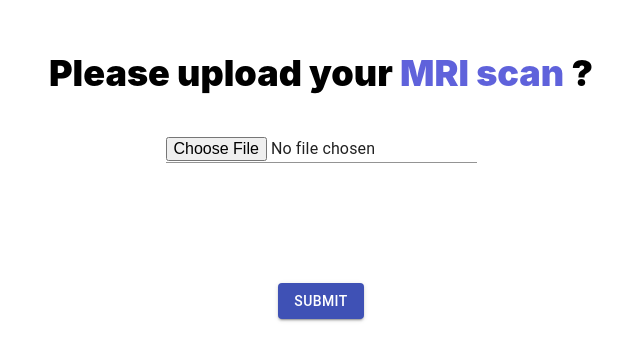
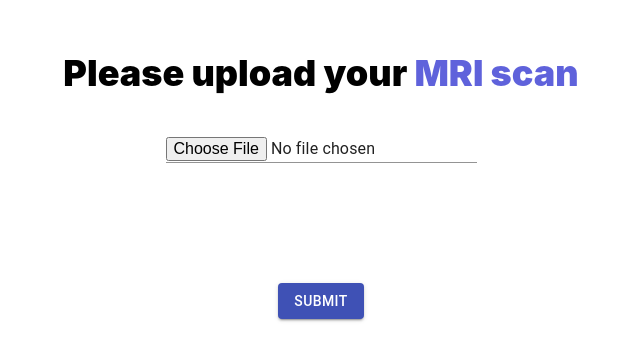
Before and after one commit to arunpratapsingh17/final_year_project_frontend, a Next.js app: page /4 in a window 1280 px wide. Shown: the part 233-594 px from the top of the page, without its empty margins (319-959 px from the left). Built offline with nearby package versions, Linux system fonts and the light colour scheme.

Commit message:
Secon small change

```diff
--- a/pages/4/index.js
+++ b/pages/4/index.js
@@ -28,7 +28,7 @@ const index = () => {
     return (
         <div className={styles.container}>
             <div>
-                <h3 className={styles.questHead}>Please upload your <span className={styles.highlightBlue}>MRI scan </span>?</h3>
+                <h3 className={styles.questHead}>Please upload your <span className={styles.highlightBlue}>MRI scan </span></h3>
                 <link rel="icon" href="/favicon.ico" />
             </div>
            <Input type="file" />
```
